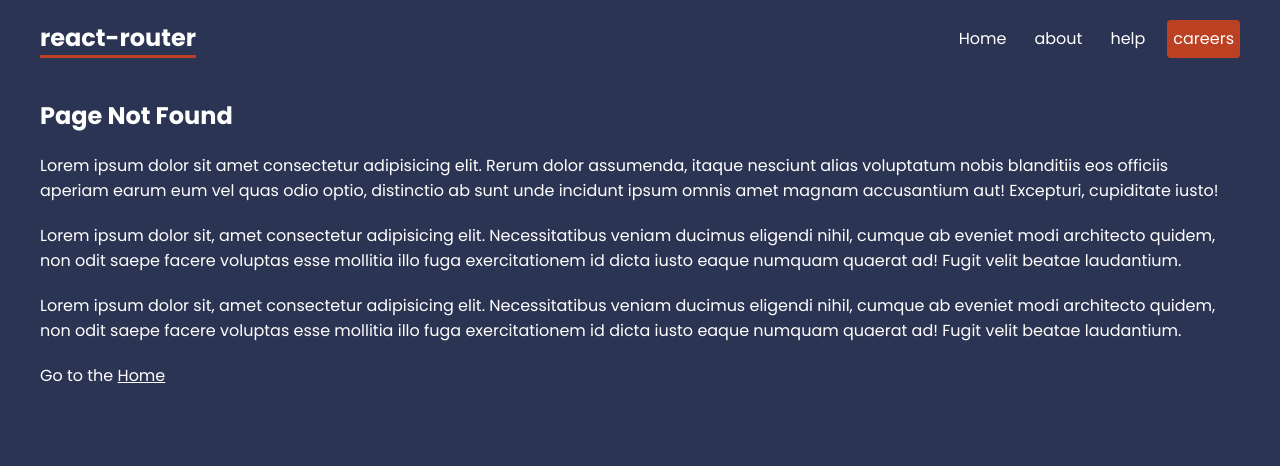
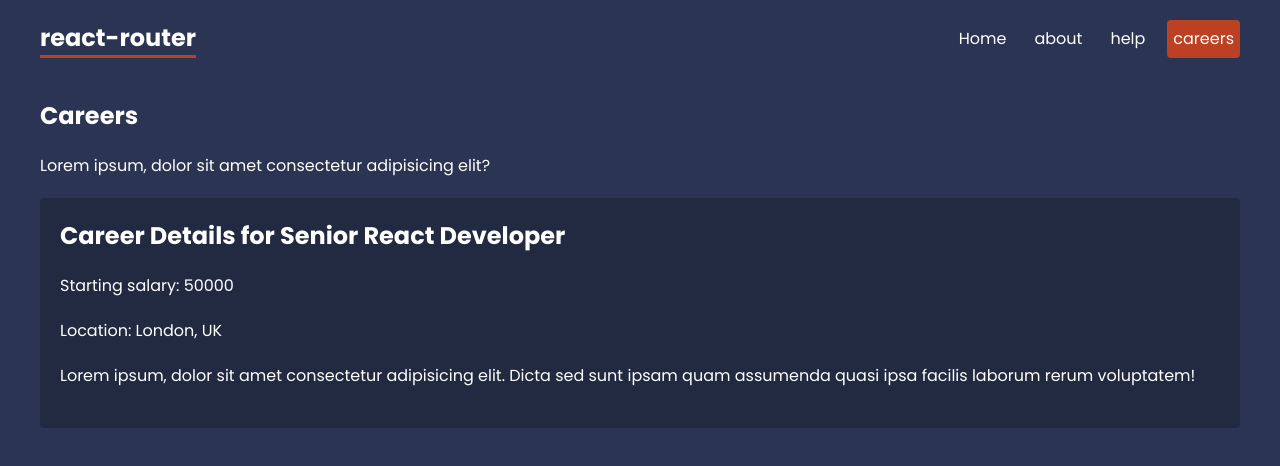
Before and after one commit to ashfaqrafin/learning-react-router, a React (Create React App) app: page /careers/1 in a window 1280 px wide. Shown: the top 466 px of the page. Built offline with nearby package versions, Linux system fonts and the light colour scheme; data requests are answered from the project's data file.

Commit message:
learned parameters

```diff
--- a/src/App.jsx
+++ b/src/App.jsx
@@ -15,6 +15,9 @@ import Contact from "./pages/help/Contact";
 import NotFound from "./pages/NotFound";
 import CareersLayout from "./layouts/CareersLayout";
 import Careers, { careersLoader } from "./pages/careers/Careers";
+import CareerDetails, {
+  careerDetailsLoader,
+} from "./pages/careers/CareerDetails";
 
 const router = createBrowserRouter(
   createRoutesFromElements(
@@ -27,6 +30,11 @@ const router = createBrowserRouter(
       </Route>
       <Route path="careers" element={<CareersLayout />}>
         <Route index element={<Careers />} loader={careersLoader} />
+        <Route
+          path=":id"
+          element={<CareerDetails />}
+          loader={careerDetailsLoader}
+        />
       </Route>
       <Route path="*" element={<NotFound />} />
     </Route>
--- a/src/index.css
+++ b/src/index.css
@@ -124,5 +124,29 @@ form label span {
 }
 
 /* careers details */
+.career-details {
+  background: rgba(0, 0, 0, 0.2);
+  padding: 20px;
+  border-radius: 4px;
+  margin: 20px 0;
+}
 
 /* breadcrumbs */
+.breadcrumbs {
+  max-width: 1200px;
+  margin: 20px auto;
+}
+.breadcrumbs > * {
+  display: inline-block;
+  margin-right: 10px;
+}
+.breadcrumbs .crumb:after {
+  content: ">";
+  margin-left: 10px;
+}
+.breadcrumbs .crumb:last-child:after {
+  display: none;
+}
+.breadcrumbs .crumb a {
+  color: #ddd;
+}
--- /dev/null
+++ b/src/pages/careers/CareerDetails.jsx
@@ -0,0 +1,28 @@
+import { useParams, useLoaderData } from "react-router-dom";
+const CareerDetails = () => {
+  const { id } = useParams();
+  const career = useLoaderData();
+
+  return (
+    <div className="career-details">
+      <h2>Career Details for {career.title}</h2>
+      <p>Starting salary: {career.salary}</p>
+      <p>Location: {career.location}</p>
+      <div className="details">
+        <p>
+          Lorem ipsum, dolor sit amet consectetur adipisicing elit. Dicta sed
+          sunt ipsam quam assumenda quasi ipsa facilis laborum rerum voluptatem!
+        </p>
+      </div>
+    </div>
+  );
+};
+
+export const careerDetailsLoader = async ({ params }) => {
+  const { id } = params;
+  //   const response= await fetch(`http://localhost:4000/careers/${params.id}`);
+  const response = await fetch(`http://localhost:4000/careers/` + id);
+  return response.json();
+};
+
+export default CareerDetails;
--- a/src/pages/careers/Careers.jsx
+++ b/src/pages/careers/Careers.jsx
@@ -7,7 +7,7 @@ const Careers = () => {
     <div className="careers">
       {careers.map((career) => {
         return (
-          <Link to="/" key={career.id}>
+          <Link to={`${career.id}`} key={career.id}>
             <p>{career.title}</p>
             <p>Based in {career.location}</p>
           </Link>
```
